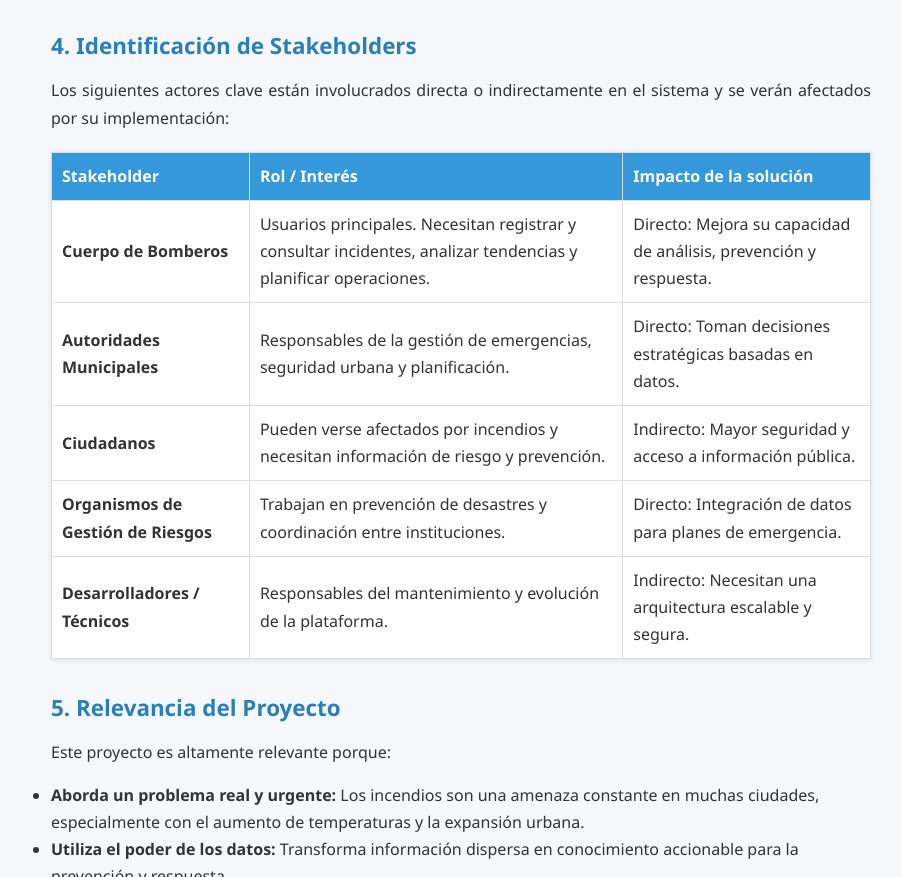
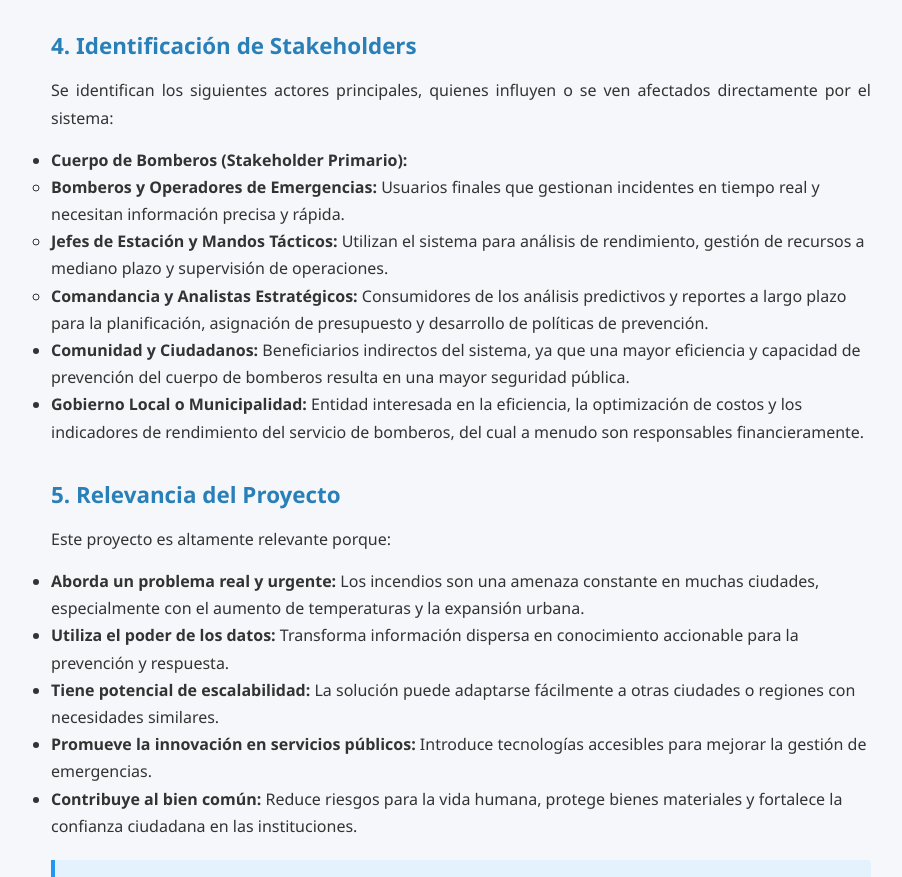
Before and after one commit to JJPaiva/Proyecto_ICC752, a plain HTML site: page a1-problema.html in a window 1280 px wide. Shown: the part 1181-2058 px from the top of the page, without its empty margins (249-1151 px from the left). Drawn offline with Linux system fonts and the light colour scheme.

Commit message:
Update stakeholders a1-problema.html

```diff
--- a/a1-problema.html
+++ b/a1-problema.html
@@ -74,44 +74,40 @@
       <section>
         <h2>4. Identificación de Stakeholders</h2>
         <p>
-          Los siguientes actores clave están involucrados directa o indirectamente en el sistema y se verán afectados por su implementación:
+          Se identifican los siguientes actores principales, quienes influyen o se ven afectados directamente por el sistema:
         </p>
-        <table border="1" cellpadding="8" cellspacing="0">
-          <thead>
-            <tr>
-              <th>Stakeholder</th>
-              <th>Rol / Interés</th>
-              <th>Impacto de la solución</th>
-            </tr>
-          </thead>
-          <tbody>
-            <tr>
-              <td><strong>Cuerpo de Bomberos</strong></td>
-              <td>Usuarios principales. Necesitan registrar y consultar incidentes, analizar tendencias y planificar operaciones.</td>
-              <td>Directo: Mejora su capacidad de análisis, prevención y respuesta.</td>
-            </tr>
-            <tr>
-              <td><strong>Autoridades Municipales</strong></td>
-              <td>Responsables de la gestión de emergencias, seguridad urbana y planificación.</td>
-              <td>Directo: Toman decisiones estratégicas basadas en datos.</td>
-            </tr>
-            <tr>
-              <td><strong>Ciudadanos</strong></td>
-              <td>Pueden verse afectados por incendios y necesitan información de riesgo y prevención.</td>
-              <td>Indirecto: Mayor seguridad y acceso a información pública.</td>
-            </tr>
-            <tr>
-              <td><strong>Organismos de Gestión de Riesgos</strong></td>
-              <td>Trabajan en prevención de desastres y coordinación entre instituciones.</td>
-              <td>Directo: Integración de datos para planes de emergencia.</td>
-            </tr>
-            <tr>
-              <td><strong>Desarrolladores / Técnicos</strong></td>
-              <td>Responsables del mantenimiento y evolución de la plataforma.</td>
-              <td>Indirecto: Necesitan una arquitectura escalable y segura.</td>
-            </tr>
-          </tbody>
-        </table>
+        <ul>
+          <!-- Cuerpo de Bomberos -->
+          <li>
+            <strong>Cuerpo de Bomberos (Stakeholder Primario):</strong>
+            <ul>
+              <li>
+                <strong>Bomberos y Operadores de Emergencias:</strong>
+                Usuarios finales que gestionan incidentes en tiempo real y necesitan información precisa y rápida.
+              </li>
+              <li>
+                <strong>Jefes de Estación y Mandos Tácticos:</strong>
+                Utilizan el sistema para análisis de rendimiento, gestión de recursos a mediano plazo y supervisión de operaciones.
+              </li>
+              <li>
+                <strong>Comandancia y Analistas Estratégicos:</strong>
+                Consumidores de los análisis predictivos y reportes a largo plazo para la planificación, asignación de presupuesto y desarrollo de políticas de prevención.
+              </li>
+            </ul>
+          </li>
+
+          <!-- Comunidad y Ciudadanos -->
+          <li>
+            <strong>Comunidad y Ciudadanos:</strong>
+            Beneficiarios indirectos del sistema, ya que una mayor eficiencia y capacidad de prevención del cuerpo de bomberos resulta en una mayor seguridad pública.
+          </li>
+
+          <!-- Gobierno Local -->
+          <li>
+            <strong>Gobierno Local o Municipalidad:</strong>
+            Entidad interesada en la eficiencia, la optimización de costos y los indicadores de rendimiento del servicio de bomberos, del cual a menudo son responsables financieramente.
+          </li>
+        </ul>
       </section>
 
       <section>
```
